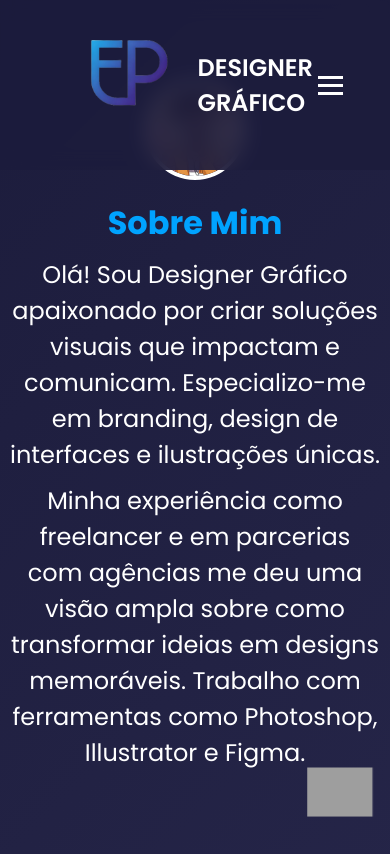
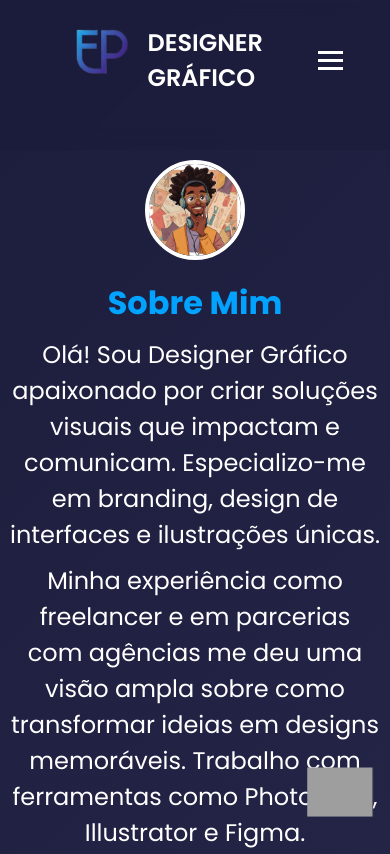
Before and after one commit to emethi/siteoficialmeuPortifolio-eme, a plain HTML site: page index.html in a window 390 px wide. Shown: the top 854 px of the page. Drawn offline with Linux system fonts and the light colour scheme; grey boxes are pictures that could not be loaded.

Commit message:
Update styles.css

```diff
--- a/styles.css
+++ b/styles.css
@@ -29,6 +29,10 @@ header {
     backdrop-filter: blur(10px);
     padding: 0px 20px;
     z-index: 1000;
+}
+
+header {
+    height: 150px; /* Altura fixa do cabeçalho */
 }
 
 header .container {
@@ -96,6 +100,7 @@ nav a:hover {
     max-width: 900px; /* Largura máxima em telas grandes */
     margin: 0 auto; /* Centraliza o container */
     padding: 130px;
+    padding-top: 150px; /* Adicione isso */
   }
 
   /* Estilo para a foto */
@@ -319,6 +324,12 @@ nav a:hover {
         display: flex; /* Ativa o menu hamburguer */
     }
 
+    @media (max-width: 768px) {
+        .logo {
+            height: 100px; /* Menor altura no mobile */
+        }
+    }
+
     nav ul {
         display: none; /* Esconde o menu padrão */
         flex-direction: column;
@@ -368,3 +379,9 @@ nav a:hover {
         max-width: 90%; /* Formulário ocupa toda a largura em mobile */
     }
 }
+/* Se quiser ajustar apenas em mobile (melhor prática): */
+@media (max-width: 768px) {
+    section, .section {
+        padding-top: 150px; /* Ajuste conforme necessário */
+    }
+}
```
